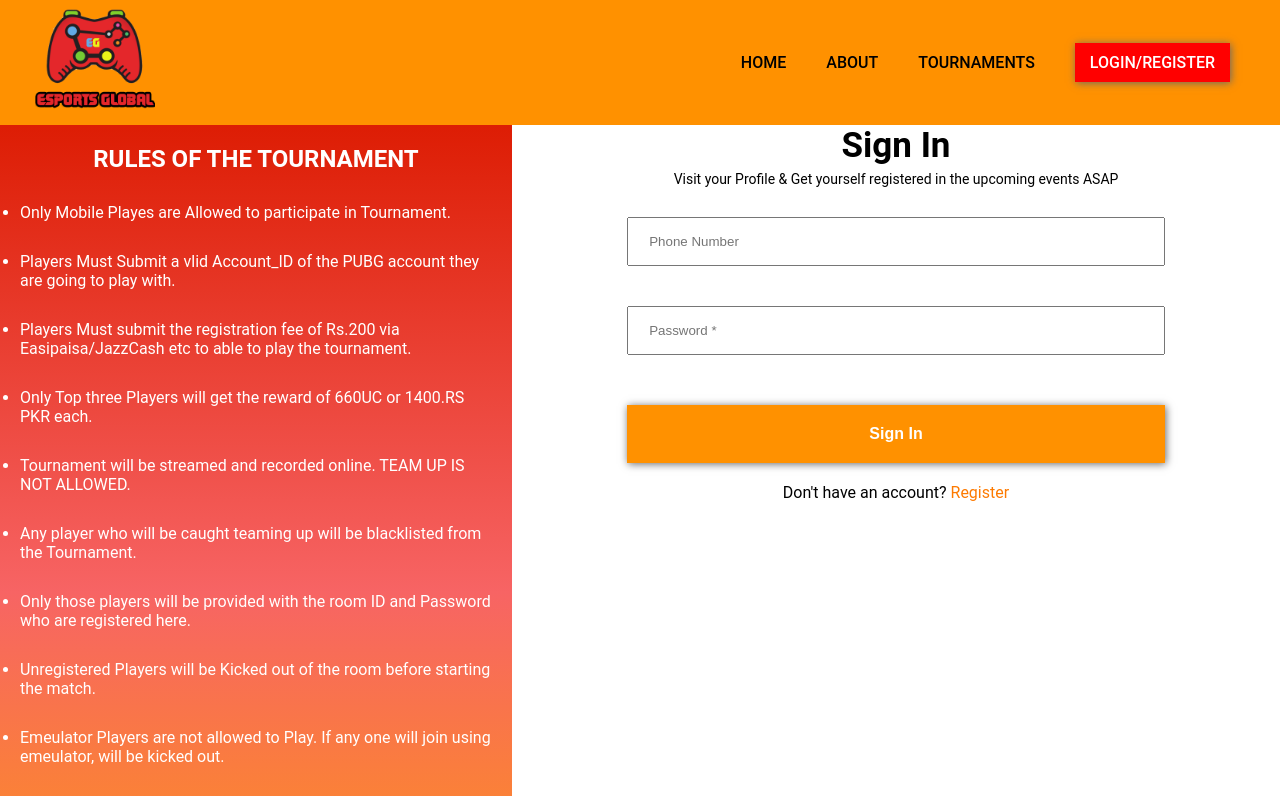
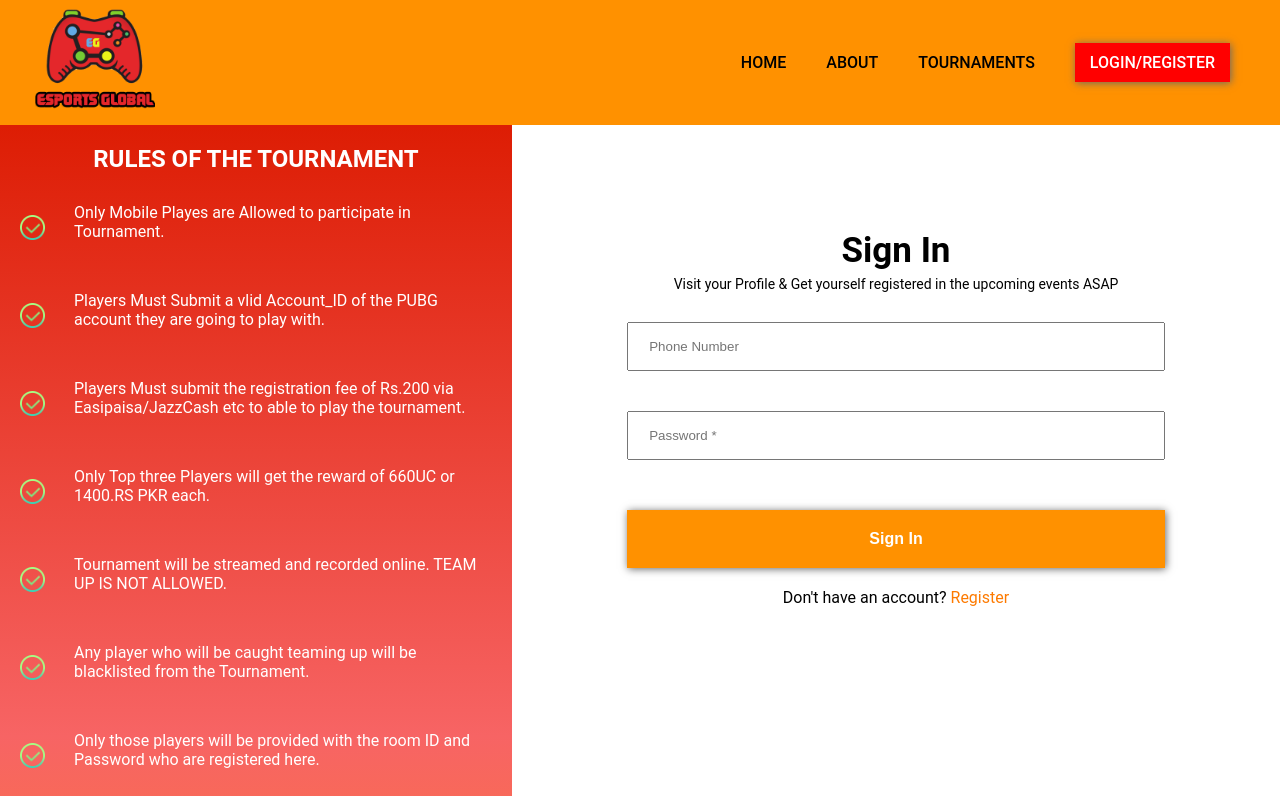
Before and after one commit to saadusufzai/Esports-Gobal-MERN-App, a React (Create React App) app: page /login in a window 1280 px wide. Shown: the top 796 px of the page. Built offline with nearby package versions, Linux system fonts and the light colour scheme.

Commit message:
last updated before redux

```diff
--- a/src/components/login/Login.jsx
+++ b/src/components/login/Login.jsx
@@ -2,14 +2,30 @@ import React from "react";
 import { useState } from "react";
 import { Link } from "react-router-dom";
 import axios from "axios";
-import { rules } from "../rules/rules"
-
+import { rules } from "../rules/rules";
 import "./login.scss";
 
+export const tokenconfig = (getState) => {
+  const token = getState().auth.token;
+
+  const config = {
+    headers: {
+      "content-type": "application/json",
+    }
+  };
+
+  // if token, add to header
+  if (token) {
+    config.headers['x-auth-token'] = token
+  }
+  return config;
+};
 const Login = () => {
   const [type, setType] = useState(false);
   const [phone, setPhone] = useState();
   const [password, setPassword] = useState();
+
+
 
   const onChangePhone = (e) => {
     setPhone(e.target.value);
@@ -25,7 +41,7 @@ const Login = () => {
     let data = JSON.stringify({
       phone,
       password,
-    })
+    });
     // Headers
     const config = {
       headers: {
@@ -33,26 +49,23 @@ const Login = () => {
       },
     };
 
-
     axios
-      .post("http://localhost:5000/api/auth/login",data, config)
-      .then((res) => {console.log(res.data.token)
-      localStorage.setItem('token',res.data.token)}
-
-      )
+      .post("http://localhost:5000/api/auth/login", data, config)
+      .then((res) => {
+        console.log(res.data.token);
+        localStorage.setItem("token", res.data.token);
+      })
       .catch((err) => console.log(err));
-
   };
-
 
   return (
     <div className="register">
       <div className="left">
-      <h2>RULES of the Tournament</h2>
+        <h2>RULES of the Tournament</h2>
         <ul className="rule-list">
-          {rules.map((rule, key)=>
-            (<li key={key}> {rule} </li>)
-          )}
+          {rules.map((rule, key) => (
+            <li key={key}> {rule} </li>
+          ))}
         </ul>
       </div>
       <div className="right">
@@ -63,7 +76,12 @@ const Login = () => {
         </p>
         <form onSubmit={submit}>
           <div className="form">
-            <input onChange={(e)=> onChangePhone(e)} required type="number" placeholder="Phone Number" />
+            <input
+              onChange={(e) => onChangePhone(e)}
+              required
+              type="number"
+              placeholder="Phone Number"
+            />
             <input
               required
               onChange={(e) => onChangePassword(e)}
--- a/src/components/login/Register.jsx
+++ b/src/components/login/Register.jsx
@@ -50,7 +50,8 @@ const Register = () => {
   const submit = (e) => {
     e.preventDefault();
 
-    const user = {
+ // Request body
+    const user = JSON.stringify( {
       firstName,
       lastName,
       country,
@@ -59,9 +60,16 @@ const Register = () => {
       email,
       phone,
       password,
+    })
+
+    // Headers
+  const config = {
+    headers: {
+      'Content-Type': 'application/json'
     }
+  };
 
-    axios.post('http://localhost:5000/api/auth/users',user)
+    axios.post('http://localhost:5000/api/auth/users',user,config)
     .then(res => console.log(res.data))
 
 
--- a/src/components/login/style.scss
+++ b/src/components/login/style.scss
@@ -25,10 +25,16 @@
 
       margin: 10px;
       li{
-
+        margin: 0;
+        padding: 20px 0 30px 54px;
+        list-style: none;
+        background-image: url("../../images/succeed.png");
+        background-repeat: no-repeat;
+        background-position: left center;
+        background-size: 25px;
         color: #fff;
         font-size: 16px;
-        margin: 30px 0;
+        // margin: 30px 0;
       }
     }
   }
@@ -41,13 +47,14 @@
   height: 100%;
 
   .left {
-    background: linear-gradient(rgb(221, 29, 4), rgb(247, 100, 100), orange);
+    background: linear-gradient(rgb(221, 29, 4), rgb(247, 100, 100), rgb(255, 145, 0));
   }
 
   .right {
     width: 90%;
-    margin: 0 auto;
+    margin:  auto;
     h2 {
+      margin-top: 3em;
       margin-bottom: 5px;
     }
     p {
```
